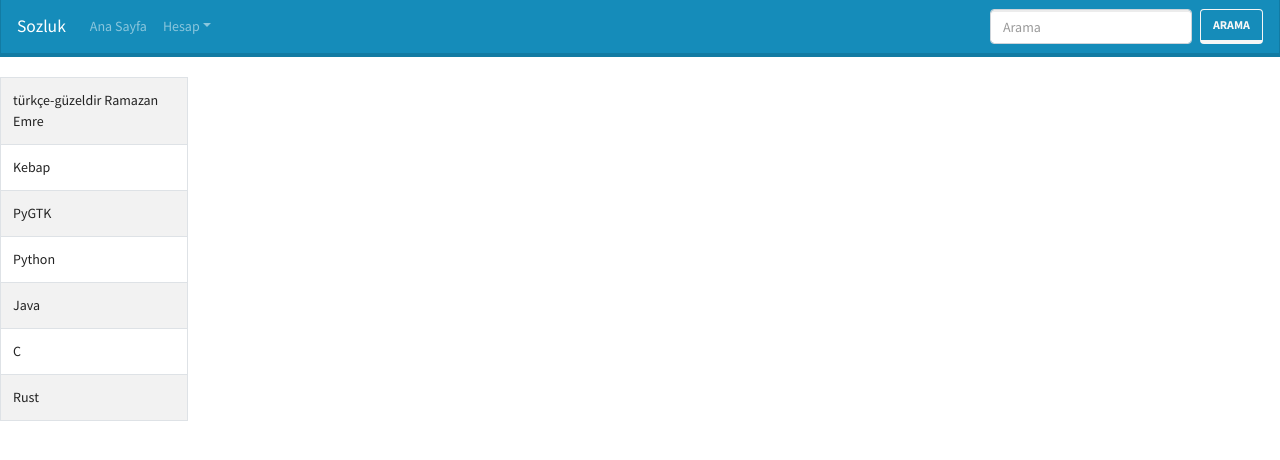
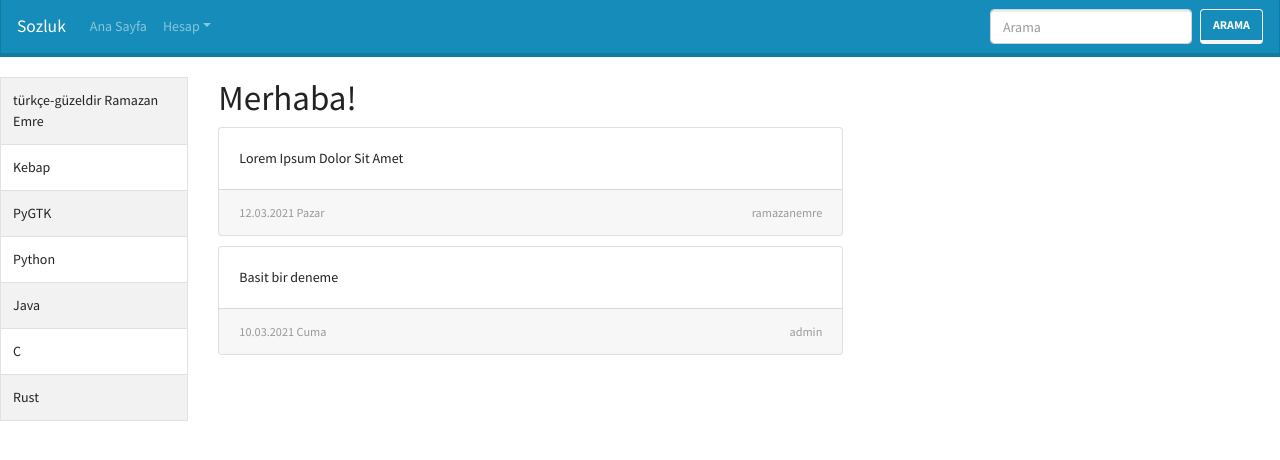
Before and after one commit to EkremDincel/Sozluk, a React (Create React App) app in the folder frontend/: page / in a window 1280 px wide. Shown: the top 460 px of the page. Built offline with nearby package versions, Linux system fonts and the light colour scheme.

Commit message:
Add Entries

```diff
--- a/frontend/src/components/Home/TopicContent.jsx
+++ b/frontend/src/components/Home/TopicContent.jsx
@@ -1,4 +1,26 @@
 import React from 'react';
+import Entry from './Entry.jsx';
+
+var example_data = [
+  {
+    id: 1,
+    content: 'Lorem Ipsum Dolor Sit Amet',
+    user: 'ramazanemre',
+    date: '12.03.2021 Pazar'
+  },
+  {
+    id: 2,
+    content: 'Basit bir deneme',
+    user: 'admin',
+    date: '10.03.2021 Cuma',
+  },
+];
+
+function generate_entry(data) {
+  return (
+    <Entry content={data.content} username={data.user} date={data.date}/>
+  )
+}
 
 export default class TopicContent extends React.Component {
   state = {
@@ -7,7 +29,9 @@ export default class TopicContent extends React.Component {
   render() {
     return (
       <React.Fragment>
-        {this.decoded}
+        <h1>{this.decoded}</h1>
+
+        {example_data.map(generate_entry)}
       </React.Fragment>
     )
   }
@@ -16,7 +40,7 @@ export default class TopicContent extends React.Component {
     super(props);
     var name = window.location.pathname.split('/')[2];
     if(name==undefined){
-      var name = 'Merhaba!';
+      this.decoded = 'Merhaba!';
     }
     else{
       this.decoded = decodeURIComponent(name);
```
